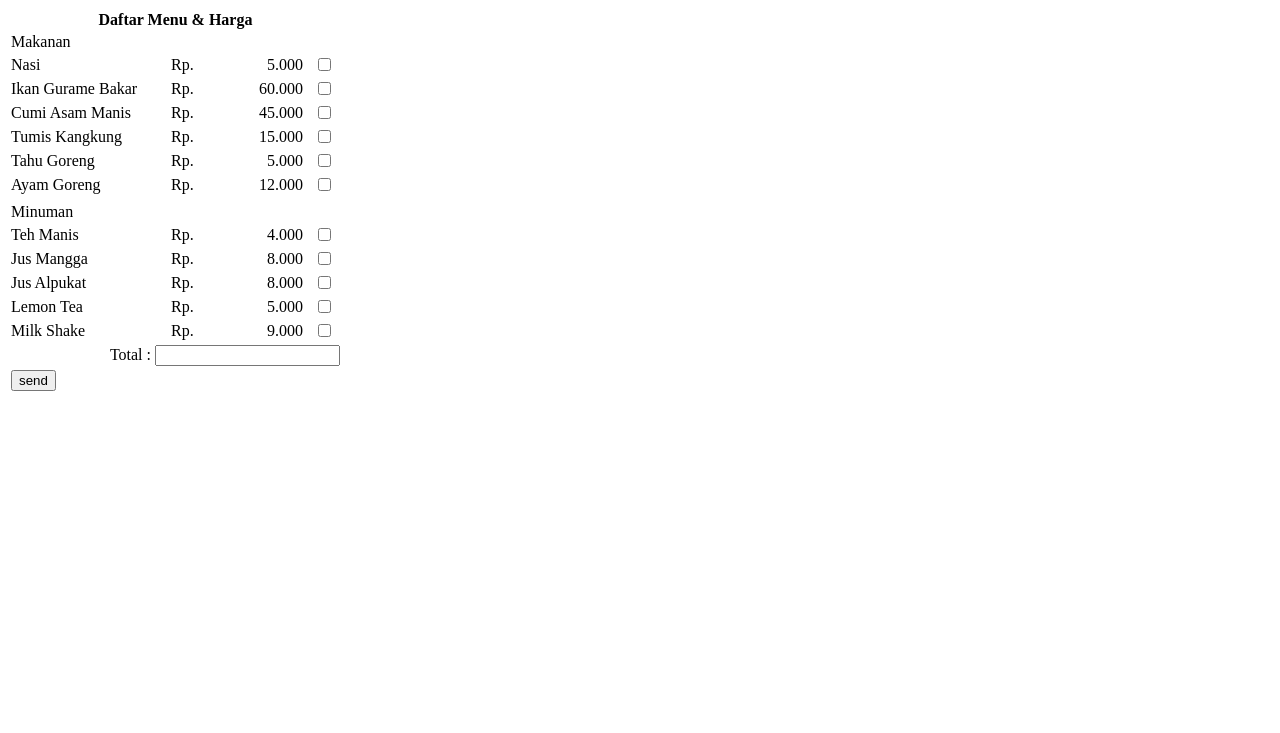
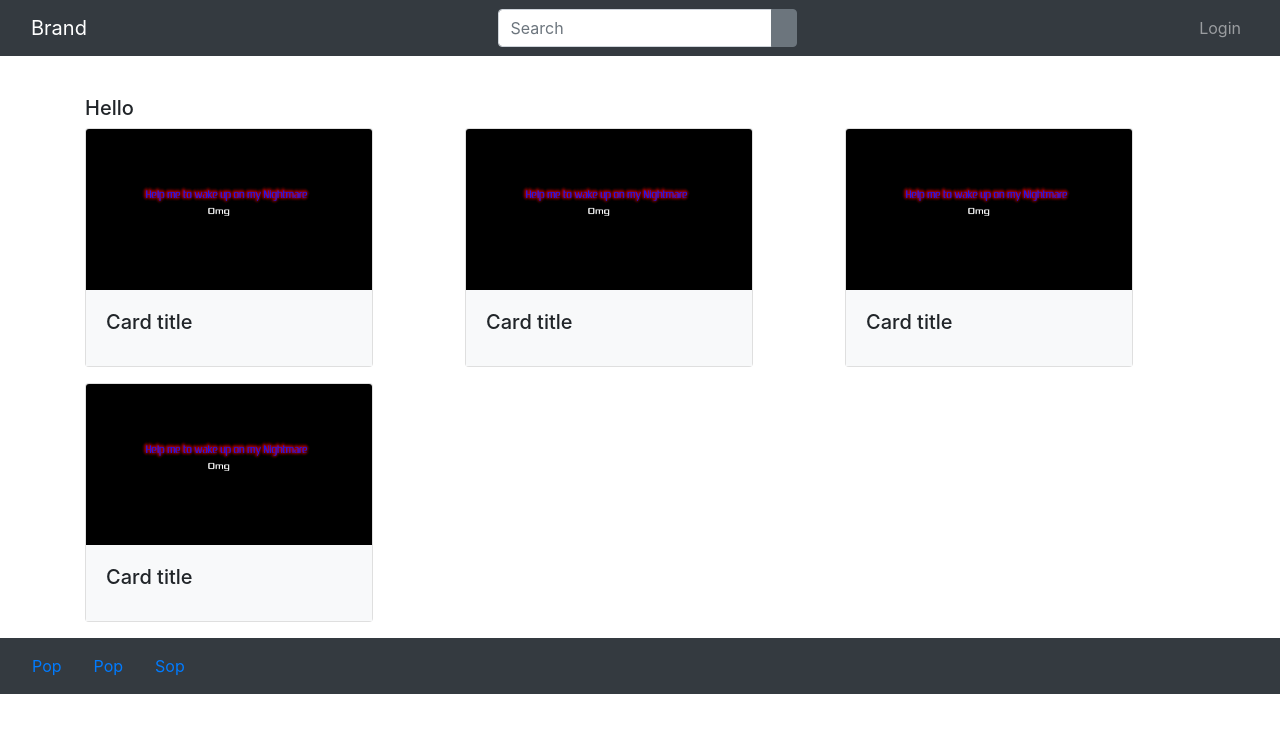
Before and after one commit to MarkYeaahYT/wisataa, a CodeIgniter app: page /database/ in a window 1280 px wide. Shown: the top 733 px of the page. Run offline with CodeIgniter, Linux system fonts and the light colour scheme.

Commit message:
Build Main

```diff
--- a/application/config/config.php
+++ b/application/config/config.php
@@ -23,10 +23,9 @@ defined('BASEPATH') OR exit('No direct script access allowed');
 | a PHP script and you can easily do that on your own.
 |
 */
-//  $config['base_url'] = 'http://localhost:7777/TempFile';
- $config['base_url'] = 'http://localhost:8080/';
-//$config['base_url'] = 'http://drop.rf.gd';
-// $config['base_url'] = 'http://drop.unaux.com';
+$config['base_url'] = ((isset($_SERVER['HTTPS']) && $_SERVER['HTTPS'] == "on") ? "https" : "http");
+$config['base_url'] .= "://" . $_SERVER['HTTP_HOST'];
+$config['base_url'] .= str_replace(basename($_SERVER['SCRIPT_NAME']), "", $_SERVER['SCRIPT_NAME']);
 
 /*
 |--------------------------------------------------------------------------
--- /dev/null
+++ b/application/views/layout/footer.php
@@ -0,0 +1,9 @@
+<nav class="navbar navbar-expand-md  navbar-dark bg-dark">
+    <div class="d-flex justify-content-center">
+            <a href="#" class="nav-item nav-link active">Pop</a>
+
+            <a href="#" class="nav-item nav-link">Pop</a>
+
+            <a href="#" class="nav-item nav-link">Sop</a>
+    </div>
+</nav>
--- /dev/null
+++ b/application/views/layout/header.php
@@ -0,0 +1,20 @@
+<!DOCTYPE html>
+<html lang="en">
+<head>
+    <meta charset="UTF-8">
+    <meta name="viewport" content="width=device-width, initial-scale=1.0">
+    <meta http-equiv="X-UA-Compatible" content="ie=edge">
+    <!-- Script -->
+    <script src="<?php echo base_url("assets/bootstrap/js/jquery.min.js") ?>"></script>
+    <script src="<?php echo base_url("assets/bootstrap/js/bootstrap.min.js") ?>"></script>
+
+    <!-- Css -->
+    <link rel="stylesheet" href="<?php echo site_url("assets/bootstrap/css/bootstrap.min.css") ?>">
+
+    <title>Document</title>
+</head>
+<body>
+
+    <script>
+        var base_url = "<?php echo base_url(); ?>";
+    </script>
--- a/application/views/main.php
+++ b/application/views/main.php
@@ -1,135 +1,12 @@
-<!DOCTYPE html>
-<html lang="en">
-<head>
-    <meta charset="UTF-8">
-    <meta name="viewport" content="width=device-width, initial-scale=1.0">
-    <meta http-equiv="X-UA-Compatible" content="ie=edge">
-    <script src="<?php echo base_url("assets/bootstrap/js/jquery.min.js") ?>"></script>
-    <title>Document</title>
-</head>
-<body>
+<?php $this->load->view("layout/header"); ?>
+    <?php $this->load->view("main/navbartop"); ?>
 
-    <form>
-        <table id="table">
-            <tr>
-                <td colspan="6" align="center"><strong>Daftar Menu & Harga</strong></td>
-                </tr>
-            <tr>
-                <td>Makanan</td>
-                <td> </td>
-                <td align="right"> </td>
-                <td align="center"> </td>
-            </tr>
-            <tr>
-                <td width="156" class="makanan">Nasi</td>
-                <td width="29">Rp. </td>
-                <td width="99" align="right" class="harga_m">5.000</td>
-                <td width="33" align="center"><input type=checkbox name="nasi" value="5000" onClick="this.form.total.value=checkChoice(this);"></td>
-            </tr>
-            <tr>
-                <td class="makanan">Ikan Gurame Bakar</td>
-                <td>Rp.</td>
-                <td align="right" class="harga_m">60.000</td>
-                <td align="center"><input type=checkbox name="ikan" value="60000" onClick="this.form.total.value=checkChoice(this);"></td>
-            </tr>
-            <tr>
-                <td class="makanan">Cumi Asam Manis</td>
-                <td>Rp.</td>
-                <td align="right" class="harga_m">45.000</td>
-                <td align="center"><input type=checkbox name="cumi" value="45000" onClick="this.form.total.value=checkChoice(this);"></td>
-            </tr>
-            <tr>
-                <td class="makanan">Tumis Kangkung</td>
-                <td>Rp.</td>
-                <td align="right" class="harga_m">15.000</td>
-                <td align="center"><input type=checkbox name="kangkung" value="15000" onClick="this.form.total.value=checkChoice(this);"></td>
-            </tr>
-            <tr>
-                <td class="makanan">Tahu Goreng</td>
-                <td>Rp.</td>
-                <td align="right" class="harga_m">5.000</td>
-                <td align="center"><input type=checkbox name="tahu" value="5000" onClick="this.form.total.value=checkChoice(this);"></td>
-            </tr>
-            <tr>
-                <td class="makanan">Ayam Goreng</td>
-                <td>Rp.</td>
-                <td align="right" class="harga_m">12.000</td>
-                <td align="center"><input type=checkbox name="ayam" value="12000" onClick="this.form.total.value=checkChoice(this);"></td>
-            </tr>
-            <tr>
-                  <td colspan="4"> </td>
-            </tr>
-            <tr>
-                  <td colspan="4">Minuman</td>
-            </tr>
-            <tr>
-                <td class="minuman">Teh Manis</td>
-                <td>Rp.</td>
-                <td align="right" class="harga_mi">4.000</td>
-                <td align="center"><input type=checkbox name="tehmanis" value="4000" onClick="this.form.total.value=checkChoice(this);"></td>
-            </tr>
-            <tr>
-                <td class="minuman">Jus Mangga</td>
-                <td>Rp.</td>
-                <td align="right" class="harga_mi">8.000</td>
-                <td align="center"><input type=checkbox name="jusmangga" value="8000" onClick="this.form.total.value=checkChoice(this);"></td>
-            </tr>
-            <tr>
-                <td class="minuman">Jus Alpukat</td>
-                <td>Rp.</td>
-                <td align="right" class="harga_mi">8.000</td>
-                <td align="center"><input type=checkbox name="jusalpukat" value="8000" onClick="this.form.total.value=checkChoice(this);"></td>
-            </tr>
-            <tr>
-                <td class="minuman">Lemon Tea</td>
-                <td>Rp.</td>
-                <td align="right" class="harga_mi">5.000</td>
-                <td align="center"><input type=checkbox name="lemontea" value="5000" onClick="this.form.total.value=checkChoice(this);"></td>
-            </tr>
-            <tr>
-                <td class="minuman">Milk Shake</td>
-                <td>Rp.</td>
-                <td align="right" class="harga_mi">9.000</td>
-                <td align="center"><input type=checkbox name="milkshake" value="9000" onClick="this.form.total.value=checkChoice(this);"></td>
-            </tr>
-            <tr>
-                <td colspan="4" align="right">Total :
-                    <input type="text" name="total" value=""  readonly>
-                    <input type=hidden name=hiddentotal value=0></td>
-            </tr>
-            <tr>
-                <td><input type="submit" value="send" class="send"></td>
-            </tr>
+    <?php $this->load->view("main/body"); ?>
 
-        </table>
-    </form>
+    <?php $this->load->view("layout/footer"); ?>
 
 
+    <script src="<?php echo base_url("assets/js/main.js") ?>"></script>
 
-
-
-    <script language="JavaScript">
-        function checkChoice(whichbox){
-            with (whichbox.form){
-                if (whichbox.checked == false)
-                    hiddentotal.value = eval(hiddentotal.value) - eval(whichbox.value);
-                else
-                    hiddentotal.value = eval(hiddentotal.value) + eval(whichbox.value);
-                    return(formatCurrency(hiddentotal.value));
-            }
-        }
-
-        function formatCurrency(num){
-            num = num.toString().replace(/\$|\,/g,'');
-            if(isNaN(num)) num = "0";
-                cents = Math.floor((num*100+0.5)%100);
-                num = Math.floor((num*100+0.5)/100).toString();
-            if(cents < 10) cents = "0" + cents;
-                for (var i = 0; i < Math.floor((num.length-(1+i))/3); i++)
-                num = num.substring(0,num.length-(4*i+3))+'.'+num.substring(num.length-(4*i+3));
-                return ("Rp. " + num + "," + cents);
-        }
-    </script>
-    <script src="<?php echo base_url("assets/js/main.js") ?> "></script>
 </body>
 </html>
--- /dev/null
+++ b/application/views/main/body.php
@@ -0,0 +1,42 @@
+<div class="mt-5 pt-5 container-fluid">
+    <div class="container">
+        <h5>Hello</h5>
+        <div class="row">
+
+            <div class="col-md-4 pb-3">
+                <div class="card" style="width: 18rem;">
+                  <img class="card-img-top" src="<?php echo site_url("assets/icon/backgroundsYT.png") ?>" alt="Card image cap">
+                    <div class="card-body bg-light">
+                        <h5 class="card-title">Card title</h5>
+                    </div>
+                </div>
+            </div>
+            <div class="col-md-4 pb-3">
+                <div class="card" style="width: 18rem;">
+                  <img class="card-img-top" src="<?php echo site_url("assets/icon/backgroundsYT.png") ?>" alt="Card image cap">
+                    <div class="card-body bg-light">
+                        <h5 class="card-title">Card title</h5>
+                    </div>
+                </div>
+            </div>
+            <div class="col-md-4 pb-3">
+                <div class="card" style="width: 18rem;">
+                  <img class="card-img-top" src="<?php echo site_url("assets/icon/backgroundsYT.png") ?>" alt="Card image cap">
+                    <div class="card-body bg-light">
+                        <h5 class="card-title">Card title</h5>
+                    </div>
+                </div>
+            </div>
+            <div class="col-md-4 pb-3">
+                <div class="card" style="width: 18rem;">
+                  <img class="card-img-top" src="<?php echo site_url("assets/icon/backgroundsYT.png") ?>" alt="Card image cap">
+                    <div class="card-body bg-light">
+                        <h5 class="card-title">Card title</h5>
+                    </div>
+                </div>
+            </div>
+
+
+        </div>
+    </div>
+</div>
--- /dev/null
+++ b/application/views/main/navbartop.php
@@ -0,0 +1,18 @@
+<nav class="navbar navbar-expand-lg fixed-top navbar-dark bg-dark">
+    <div class="container-fluid">
+        <a href="#" class="navbar-brand">Brand</a>
+        <div class="navbar-nav">
+            <form class="form-inline ">
+                <div class="input-group">
+                    <input type="text" class="form-control" placeholder="Search">
+                    <div class="input-group-append">
+                        <button type="button" class="btn btn-secondary"><i class="fa fa-search"></i></button>
+                    </div>
+                </div>
+            </form>
+        </div>
+        <div class="navbar-nav">
+            <a href="#" class="nav-item nav-link">Login</a>
+        </div>
+    </div>
+</nav>
--- a/assets/js/main.js
+++ b/assets/js/main.js
@@ -1,12 +1,3 @@
 $(document).ready(function () {
-
-    $(".send").click(function (e) {
-        e.preventDefault();
-        $("#table tr").each(function (index, element) {
-            // element == this
-            var minuman = $(this).find(".minuman").html();
-            var harga_mi = $(this).find(".harga_mi").html();
-            console.log(minuman + harga_mi);
-        });
-    });
+   console.log(base_url);
 });
```
Also changed, not shown: application/controllers/Admin.php (added, +34 -0 lines), application/controllers/System.php (added, +30 -0 lines), application/controllers/User.php (added, +30 -0 lines), application/models/Admin_model.php (added, +21 -0 lines), application/models/System_model.php (added, +21 -0 lines), application/models/User_model.php (added, +21 -0 lines), assets/icon/backgroundsYT.png (added).
